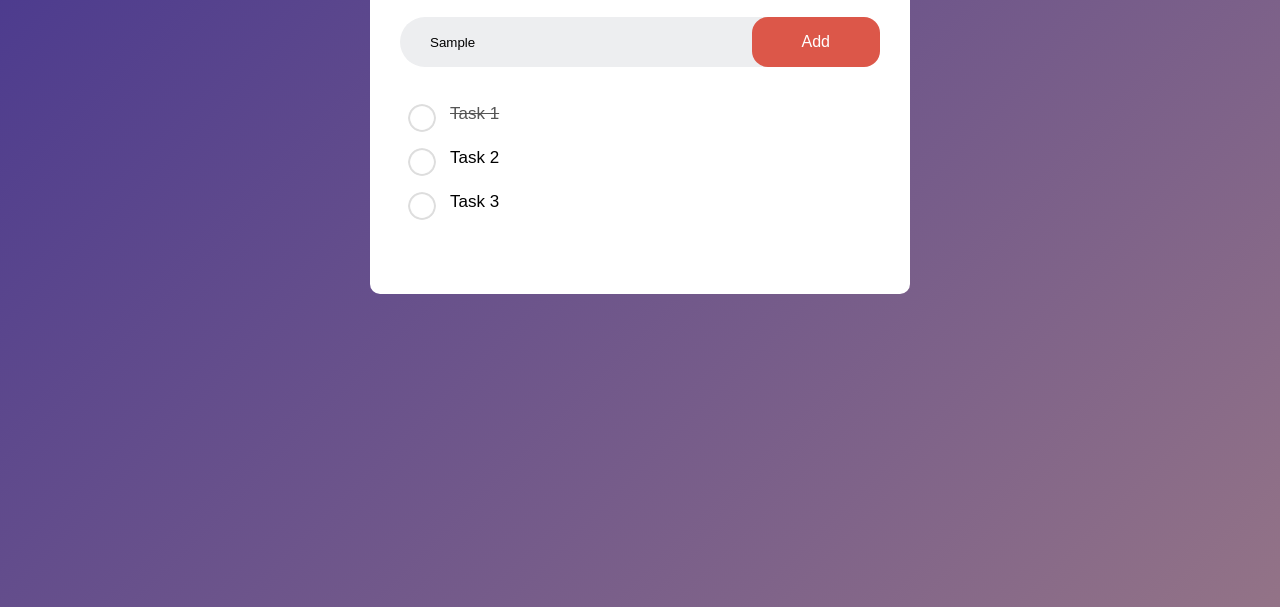
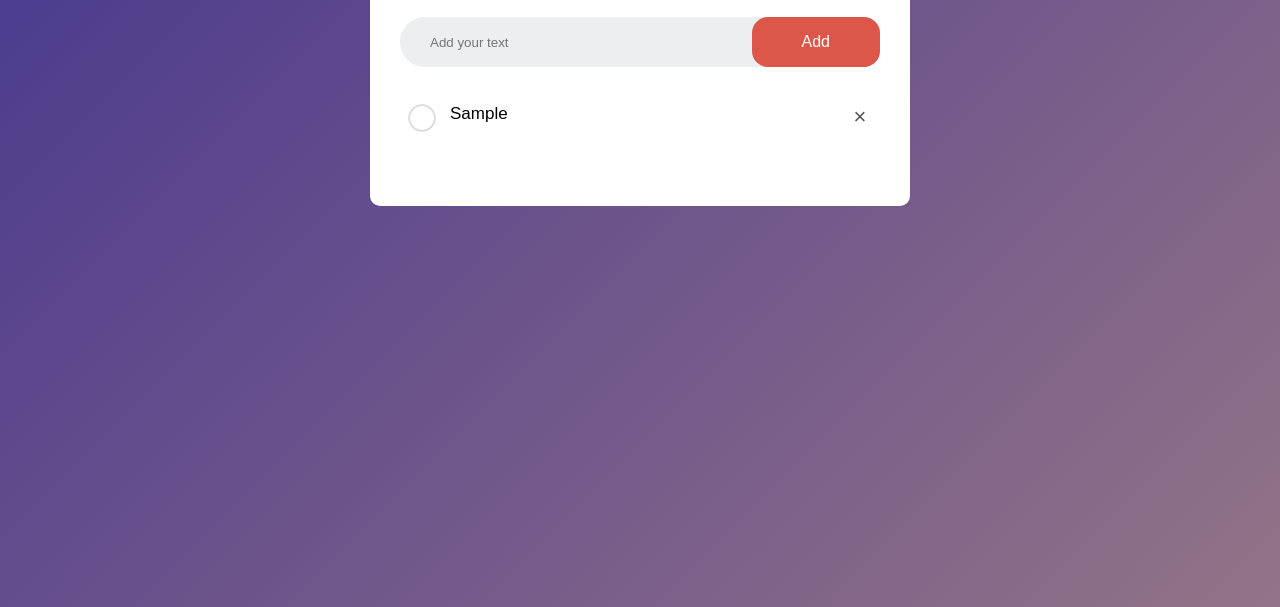
Before and after one commit to parmisazm/to-do-list, a plain HTML site: page index.html in a window 1280 px wide. Both pictures are taken after typing "Sample" into the empty fields and a click on the button "Add". Shown: the part 193-800 px from the top of the page. Drawn offline with Linux system fonts and the light colour scheme.

Commit message:
added JS code to the project

```diff
--- a/index.html
+++ b/index.html
@@ -12,15 +12,15 @@
       <h1>To-Do List <img src="images/icon.png"></h1>
       <div class="row">
         <input type="text" id="input-box" placeholder="Add your text">
-        <button>Add</button>
+        <button onclick="addTask()">Add</button>
       </div>
       <ul id="list-container">
-        <li class="checked">Task 1</li>
+        <!-- <li class="checked">Task 1</li>
         <li>Task 2</li>
-        <li>Task 3</li>
+        <li>Task 3</li> -->
       </ul>
     </div>
   </div>
-
+  <script src="script.js"></script>
 </body>
 </html>
--- /dev/null
+++ b/script.js
@@ -0,0 +1,39 @@
+const inputBox = document.getElementById("input-box");
+const listContainer = document.getElementById("list-container");
+
+function addTask(){
+  if(inputBox.value === ''){ // if input box is empty you must write a message
+    alert("You must write something")
+  } else {
+    let li = document.createElement("li"); // creating and storing an html element with tag name li in li variable
+    li.innerHTML = inputBox.value; // adding the li to html
+    listContainer.appendChild(li); // display the li under listContainer
+    // add cross-line
+    let span = document.createElement("span");
+    span.innerHTML = "\u00d7";
+    li.appendChild(span);
+  }
+  // clear the inputbox after a word is entered
+  inputBox.value = "";
+  saveData();
+}
+listContainer.addEventListener("click", function(e){
+   // first it will check where we have clicked, if we click on LI, it add the checked class
+  if(e.target.tagName === "LI"){
+    e.target.classList.toggle("checked");
+    saveData();
+  }
+  // clicked on Span, it will delete the parent element which is LI element and task will be deleted
+  else if(e.target.tagName === "SPAN"){
+    e.target.parentElement.remove();
+    saveData();
+  }
+}, false);
+
+function saveData() {
+  localStorage.setItem("data",listContainer.innerHTML);
+}
+function showTask() {
+  listContainer.innerHTML = localStorage.getItem("data");
+}
+showTask();
--- a/style.css
+++ b/style.css
@@ -80,6 +80,23 @@ ul li.checked{
   color: #555;
   text-decoration:line-through;
 }
-ul ui.checked::before{
+ul li.checked::before{
   background-image: url(images/checked.png);
 }
+
+ul li span{
+  position: absolute;
+  right: 0;
+  top: 5px;
+  width: 40px;
+  height: 40px;
+  font-size: 22px;
+  color:#555;
+  line-height: 40px;
+  text-align: center;
+  border-radius: 50%;
+}
+
+ul li span:hover{
+  background: #edeef0;
+}
```
